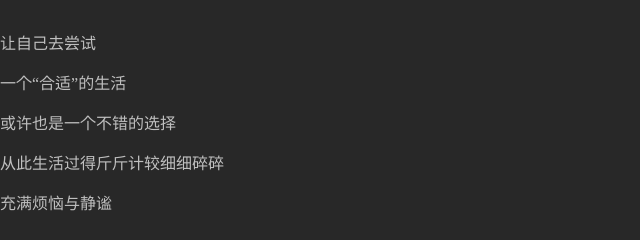
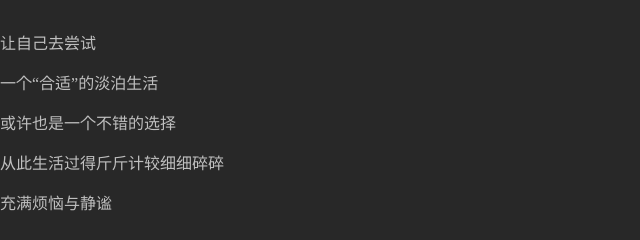
Before and after one commit to pleaselovejiajiaforever/debt, a plain HTML site: page index.html in a window 1280 px wide. Shown: the part 1550-1790 px from the top of the page, 0-640 px from the left. Drawn offline with Linux system fonts and the light colour scheme.

Commit message:
Update index.html

```diff
--- a/index.html
+++ b/index.html
@@ -56,7 +56,7 @@
 她们的世界里能理解的生活
 
 让自己去尝试
-一个“合适”的生活
+一个“合适”的淡泊生活
 或许也是一个不错的选择
 从此生活过得斤斤计较细细碎碎
 充满烦恼与静谧
```
